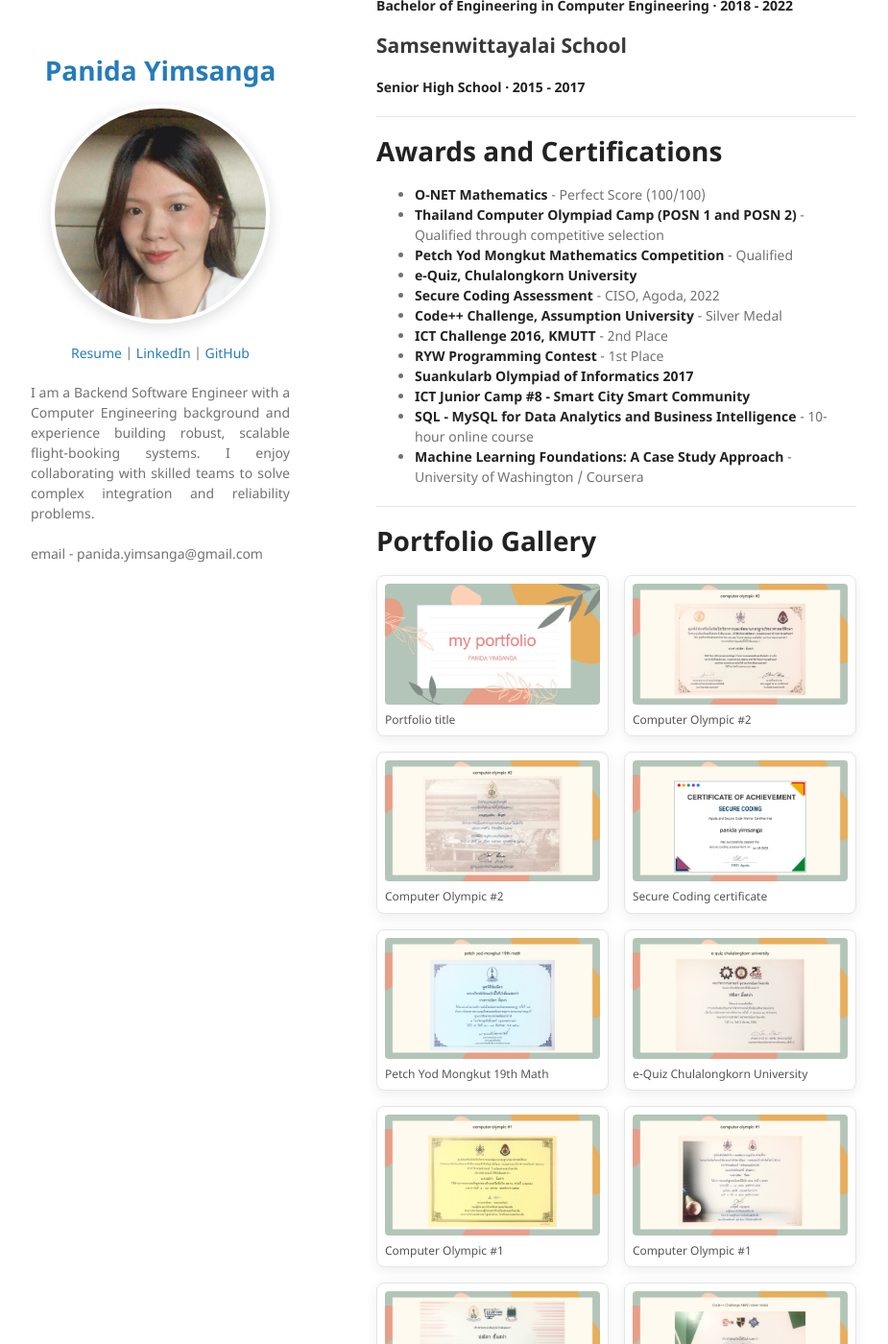
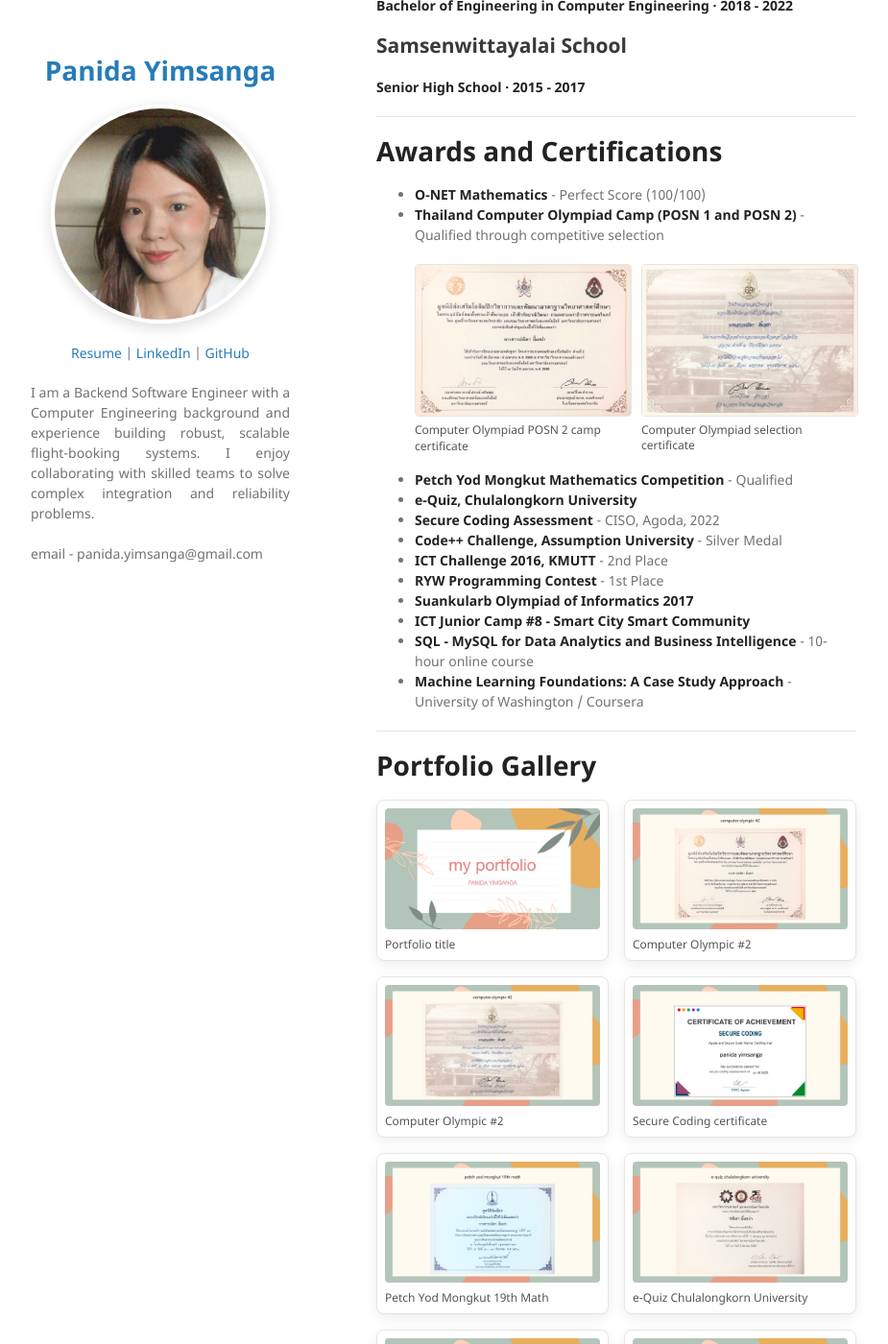
Before and after one commit to sarasix/sarasix.github.io, a Jekyll site: the page built from index.md, in a window 1280 px wide and 1400 px high, scrolled down 4354 px. Shown: the whole window at 96% size, without its empty margins (178-1103 px from the left). Built offline with Jekyll 4.4.1, drawn with Linux system fonts in a browser that asks for light colours; our own code applies the rules of GitHub Pages for plain Markdown files.

Commit message:
Add Computer Olympiad award images

```diff
--- a/assets/css/style.scss
+++ b/assets/css/style.scss
@@ -39,6 +39,31 @@ header > img {
 
 .portfolio-gallery figcaption {
   margin-top: 8px;
+  color: #555;
+  font-size: 12px;
+  line-height: 1.35;
+}
+
+.award-gallery {
+  display: grid;
+  grid-template-columns: repeat(auto-fit, minmax(220px, 1fr));
+  gap: 12px;
+  margin: 12px 0 16px;
+}
+
+.award-gallery figure {
+  margin: 0;
+}
+
+.award-gallery img {
+  display: block;
+  width: 100%;
+  border: 1px solid #e5e5e5;
+  border-radius: 4px;
+}
+
+.award-gallery figcaption {
+  margin-top: 6px;
   color: #555;
   font-size: 12px;
   line-height: 1.35;
--- a/index.md
+++ b/index.md
@@ -150,6 +150,18 @@ Developed image-processing and game-AI projects, including a bacteria detection
 
 * **O-NET Mathematics** - Perfect Score (100/100)
 * **Thailand Computer Olympiad Camp (POSN 1 and POSN 2)** - Qualified through competitive selection
+
+  <div class="award-gallery">
+    <figure>
+      <img src="/assets/img/awards/computer-olympic-posn-camp.jpg" alt="Computer Olympiad POSN 2 camp certificate">
+      <figcaption>Computer Olympiad POSN 2 camp certificate</figcaption>
+    </figure>
+    <figure>
+      <img src="/assets/img/awards/computer-olympic-selection.jpg" alt="Computer Olympiad selection certificate">
+      <figcaption>Computer Olympiad selection certificate</figcaption>
+    </figure>
+  </div>
+
 * **Petch Yod Mongkut Mathematics Competition** - Qualified
 * **e-Quiz, Chulalongkorn University**
 * **Secure Coding Assessment** - CISO, Agoda, 2022
```
Also changed, not shown: assets/img/awards/computer-olympic-posn-camp.jpg (added), assets/img/awards/computer-olympic-selection.jpg (added).
